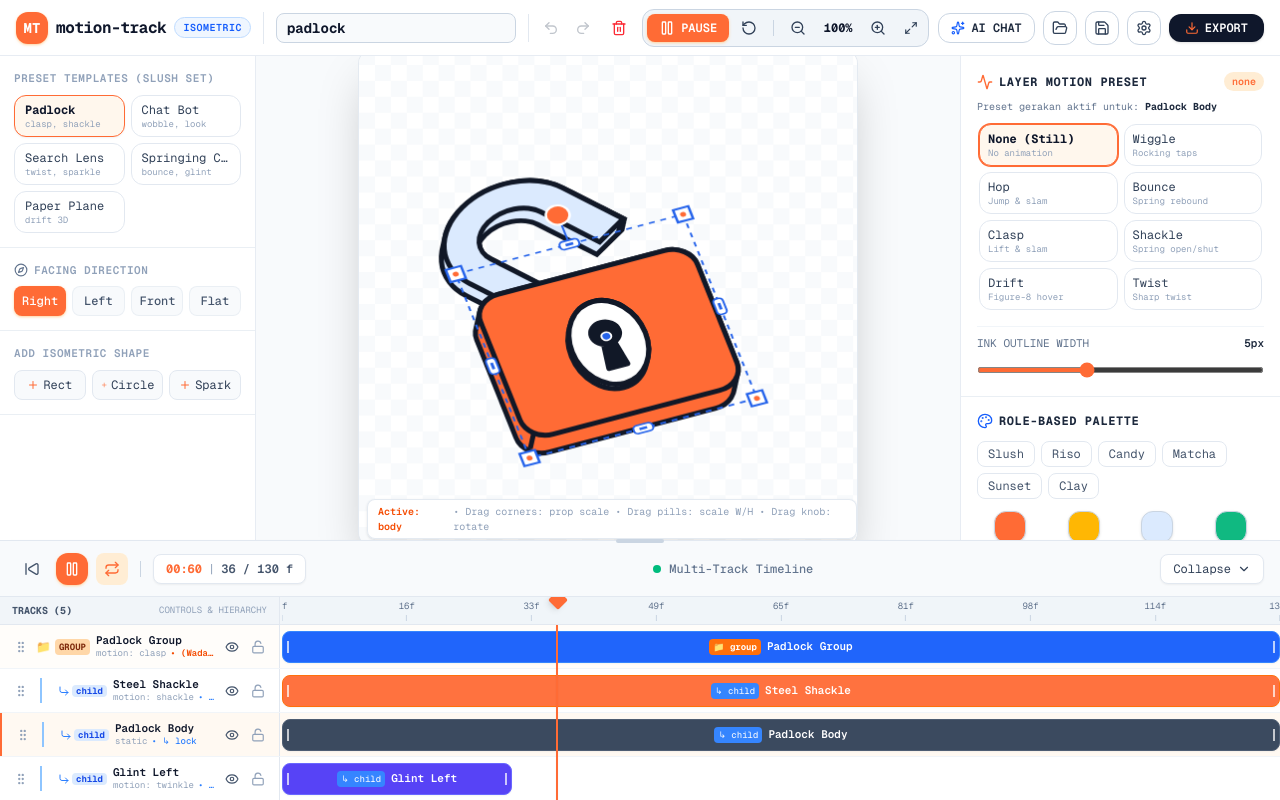
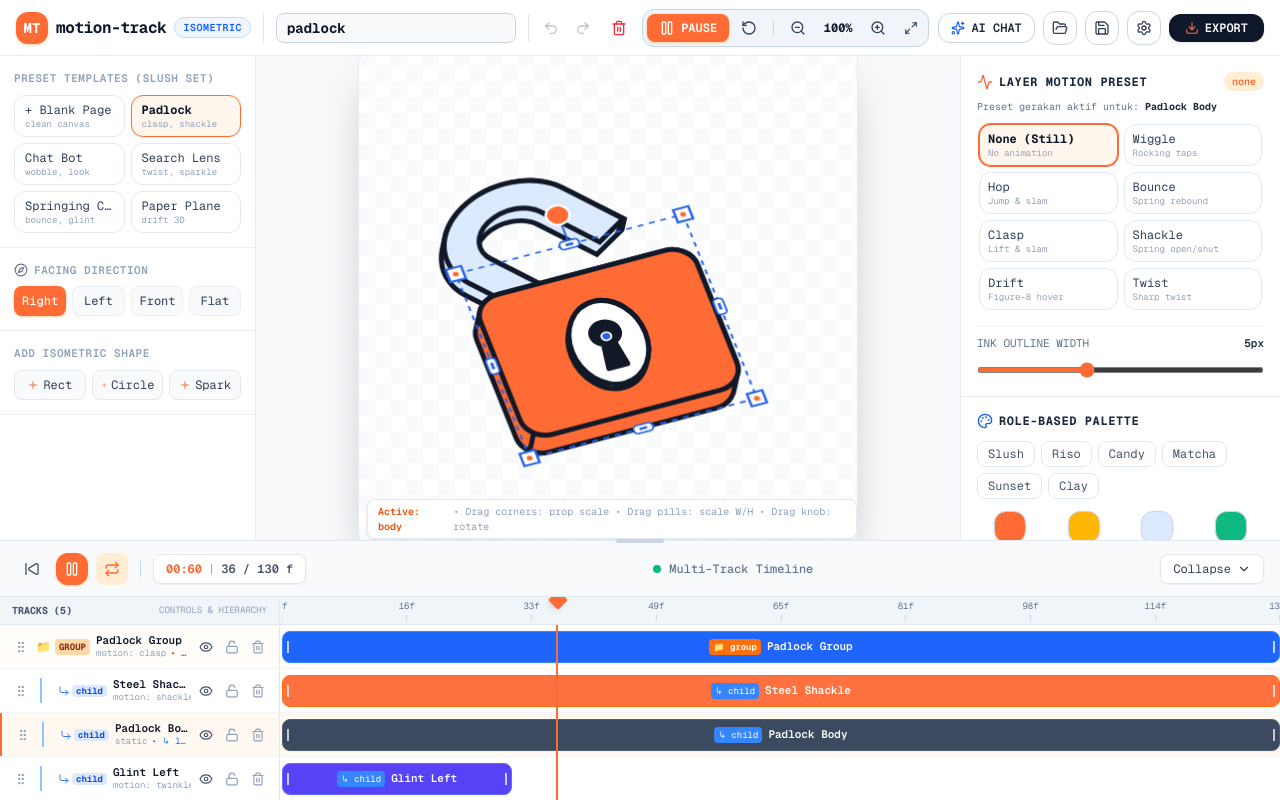
Before and after one commit to zayyid123/motion-track, a Next.js app: page / in a window 1280 px wide. Both pictures are taken after a click on the button "Open Studio". Built offline with nearby package versions, Linux system fonts and the light colour scheme.

Commit message:
feat: add blank project template and improve editor layer management UI

```diff
--- a/src/components/editor/LeftSidebar.tsx
+++ b/src/components/editor/LeftSidebar.tsx
@@ -6,7 +6,7 @@ import {
   Plus,
 } from 'lucide-react';
 import { Icon, VIEWS, View } from '@/lib/funIsometric';
-import { padlock, chat, search, coins, plane } from '@/lib/funIsometric/icons';
+import { padlock, chat, search, coins, plane, blankProject } from '@/lib/funIsometric/icons';
 
 interface LeftSidebarProps {
   icon: Icon;
@@ -17,6 +17,7 @@ interface LeftSidebarProps {
 }
 
 const TEMPLATES = [
+  { name: '+ Blank Page', icon: blankProject, desc: 'clean canvas' },
   { name: 'Padlock', icon: padlock, desc: 'clasp, shackle' },
   { name: 'Chat Bot', icon: chat, desc: 'wobble, look' },
   { name: 'Search Lens', icon: search, desc: 'twist, sparkle' },
--- a/src/components/editor/MotionTrackStudio.tsx
+++ b/src/components/editor/MotionTrackStudio.tsx
@@ -372,10 +372,13 @@ export function MotionTrackStudio() {
       }
     }
 
+    const viewConfig = VIEWS[currentFacing];
+
     const newLayer: Layer = {
       id: newId,
       name: `New ${type}`,
       p: [250, 250],
+      tilt: viewConfig.tilt, // Set initial isometric tilt from current facing direction!
       groupId: autoGroup,
       isGroupLeader: false,
       shapes: [
@@ -430,7 +433,17 @@ export function MotionTrackStudio() {
     updateIconWithHistory((prev) => ({
       ...prev,
       extrude: viewConfig.extrude,
-      layers: prev.layers.map((l) => (l.tilt ? { ...l, tilt: viewConfig.tilt } : l)),
+      // Update all visual slab layers (both shapes and group parents) to the new isometric tilt
+      layers: prev.layers.map((l) => {
+        // Flat face shapes and newly created shapes always follow the selected facing tilt
+        if (l.shapes && l.shapes.length > 0) {
+          return { ...l, tilt: viewConfig.tilt };
+        }
+        if (l.tilt) {
+          return { ...l, tilt: viewConfig.tilt };
+        }
+        return l;
+      }),
     }));
   };
 
@@ -593,6 +606,7 @@ export function MotionTrackStudio() {
         onToggleLoop={() => {}}
         onToggleHideLayer={handleToggleHideLayer}
         onToggleLockLayer={handleToggleLockLayer}
+        onDeleteLayer={handleDeleteLayer}
         onUpdateLayerTiming={handleUpdateLayerTiming}
         onMoveLayerIndex={handleMoveLayerIndex}
       />
--- a/src/components/editor/RightSidebar.tsx
+++ b/src/components/editor/RightSidebar.tsx
@@ -185,43 +185,46 @@ export const RightSidebar: React.FC<RightSidebarProps> = ({
         {selectedLayer && selectedLayer.id ? (
           <div className="space-y-3 font-mono text-xs">
             <div>
-              <label className="text-[11px] text-slate-400 block mb-1">Layer Name / ID</label>
+              <label className="text-[11px] text-slate-700 font-bold block mb-1">Layer Name / ID</label>
               <input
                 type="text"
                 value={selectedLayer.name || selectedLayer.id}
+                placeholder="Contoh: Padlock Body"
                 onChange={(e) =>
                   onUpdateLayer(selectedLayer.id!, { name: e.target.value })
                 }
-                className="w-full px-2.5 py-1.5 rounded-lg border border-slate-200 focus:border-[#ff6b35] focus:outline-none bg-slate-50"
+                className="w-full px-2.5 py-1.5 rounded-lg border border-slate-300 focus:border-[#ff6b35] focus:outline-none bg-white text-slate-950 font-bold placeholder:text-slate-500 shadow-xs"
               />
             </div>
 
             {/* Position X / Y */}
             <div className="grid grid-cols-2 gap-2">
               <div>
-                <label className="text-[11px] text-slate-400 block mb-1">Position X</label>
+                <label className="text-[11px] text-slate-700 font-bold block mb-1">Position X</label>
                 <input
                   type="number"
                   value={currentPos[0]}
+                  placeholder="250"
                   onChange={(e) =>
                     onUpdateLayer(selectedLayer.id!, {
                       p: [parseInt(e.target.value) || 0, currentPos[1]],
                     })
                   }
-                  className="w-full px-2.5 py-1.5 rounded-lg border border-slate-200 focus:border-[#ff6b35] focus:outline-none bg-slate-50"
+                  className="w-full px-2.5 py-1.5 rounded-lg border border-slate-300 focus:border-[#ff6b35] focus:outline-none bg-white text-slate-950 font-bold placeholder:text-slate-500 shadow-xs"
                 />
               </div>
               <div>
-                <label className="text-[11px] text-slate-400 block mb-1">Position Y</label>
+                <label className="text-[11px] text-slate-700 font-bold block mb-1">Position Y</label>
                 <input
                   type="number"
                   value={currentPos[1]}
+                  placeholder="250"
                   onChange={(e) =>
                     onUpdateLayer(selectedLayer.id!, {
                       p: [currentPos[0], parseInt(e.target.value) || 0],
                     })
                   }
-                  className="w-full px-2.5 py-1.5 rounded-lg border border-slate-200 focus:border-[#ff6b35] focus:outline-none bg-slate-50"
+                  className="w-full px-2.5 py-1.5 rounded-lg border border-slate-300 focus:border-[#ff6b35] focus:outline-none bg-white text-slate-950 font-bold placeholder:text-slate-500 shadow-xs"
                 />
               </div>
             </div>
@@ -411,13 +414,13 @@ export const RightSidebar: React.FC<RightSidebarProps> = ({
 
             {/* Fill Role Mapping */}
             <div>
-              <label className="text-[11px] text-slate-400 block mb-1">Color Role Slot</label>
+              <label className="text-[11px] text-slate-700 font-bold block mb-1">Color Role Slot</label>
               <select
                 value={selectedLayer.shapes[0]?.fill || 'main'}
                 onChange={(e) =>
                   onUpdateLayerShapeFill(selectedLayer.id!, e.target.value as Swatch)
                 }
-                className="w-full px-2.5 py-1.5 rounded-lg border border-slate-200 focus:border-[#ff6b35] focus:outline-none bg-slate-50 text-slate-800 capitalize"
+                className="w-full px-2.5 py-1.5 rounded-lg border border-slate-300 focus:border-[#ff6b35] focus:outline-none bg-white text-slate-950 font-bold capitalize shadow-xs"
               >
                 {['main', 'gold', 'tint', 'ok', 'hot', 'deep', 'white', 'grey', 'paper', 'ink'].map(
                   (role) => (
--- a/src/components/editor/Timeline.tsx
+++ b/src/components/editor/Timeline.tsx
@@ -14,6 +14,7 @@ import {
   ChevronUp,
   GripVertical,
   CornerDownRight,
+  Trash2,
 } from 'lucide-react';
 import { Layer } from '@/lib/funIsometric';
 
@@ -30,6 +31,7 @@ interface MultiTrackTimelineProps {
   onToggleLoop: () => void;
   onToggleHideLayer: (id: string) => void;
   onToggleLockLayer: (id: string) => void;
+  onDeleteLayer: (id: string) => void;
   onUpdateLayerTiming: (id: string, ip: number, op: number) => void;
   onMoveLayerIndex: (fromIndex: number, toIndex: number, targetGroupId?: string | null) => void;
 }
@@ -47,6 +49,7 @@ export const Timeline: React.FC<MultiTrackTimelineProps> = ({
   onToggleLoop,
   onToggleHideLayer,
   onToggleLockLayer,
+  onDeleteLayer,
   onUpdateLayerTiming,
   onMoveLayerIndex,
 }) => {
@@ -497,7 +500,7 @@ export const Timeline: React.FC<MultiTrackTimelineProps> = ({
                         </div>
                       </div>
 
-                      {/* Quick Layer Controls: Eye (Hide) & Lock */}
+                      {/* Quick Layer Controls: Eye (Hide), Lock & Delete */}
                       <div className="flex items-center gap-1 shrink-0 ml-1" onClick={(e) => e.stopPropagation()}>
                         <button
                           onClick={() => onToggleHideLayer(layerId)}
@@ -517,6 +520,14 @@ export const Timeline: React.FC<MultiTrackTimelineProps> = ({
                           title={isLocked ? 'Unlock layer' : 'Lock layer'}
                         >
                           {isLocked ? <Lock className="w-3.5 h-3.5" /> : <Unlock className="w-3.5 h-3.5" />}
+                        </button>
+
+                        <button
+                          onClick={() => onDeleteLayer(layerId)}
+                          className="p-1 rounded text-slate-400 hover:text-red-600 hover:bg-red-50 transition"
+                          title={layer.isGroup ? 'Hapus wadah grup ini' : 'Hapus layer ini'}
+                        >
+                          <Trash2 className="w-3.5 h-3.5" />
                         </button>
                       </div>
                     </div>
--- a/src/lib/funIsometric/icons.ts
+++ b/src/lib/funIsometric/icons.ts
@@ -186,4 +186,27 @@ export const plane: Icon = {
   ],
 }
 
-export const ICONS: ReadonlyArray<Icon> = [padlock, chat, search, coins, plane]
+export const blankProject: Icon = {
+  name: 'Blank Sticker',
+  frames: 180,
+  line: LINE,
+  extrude: EXT,
+  layers: [
+    {
+      id: 'base-rect',
+      name: 'Initial Slab',
+      p: [250, 250],
+      tilt: FACE,
+      motionPreset: 'wiggle',
+      shapes: [
+        {
+          d: rect(-60, -60, 120, 120, 16),
+          fill: 'main',
+          depth: 1,
+        },
+      ],
+    },
+  ],
+}
+
+export const ICONS: ReadonlyArray<Icon> = [padlock, chat, search, coins, plane, blankProject]
```
